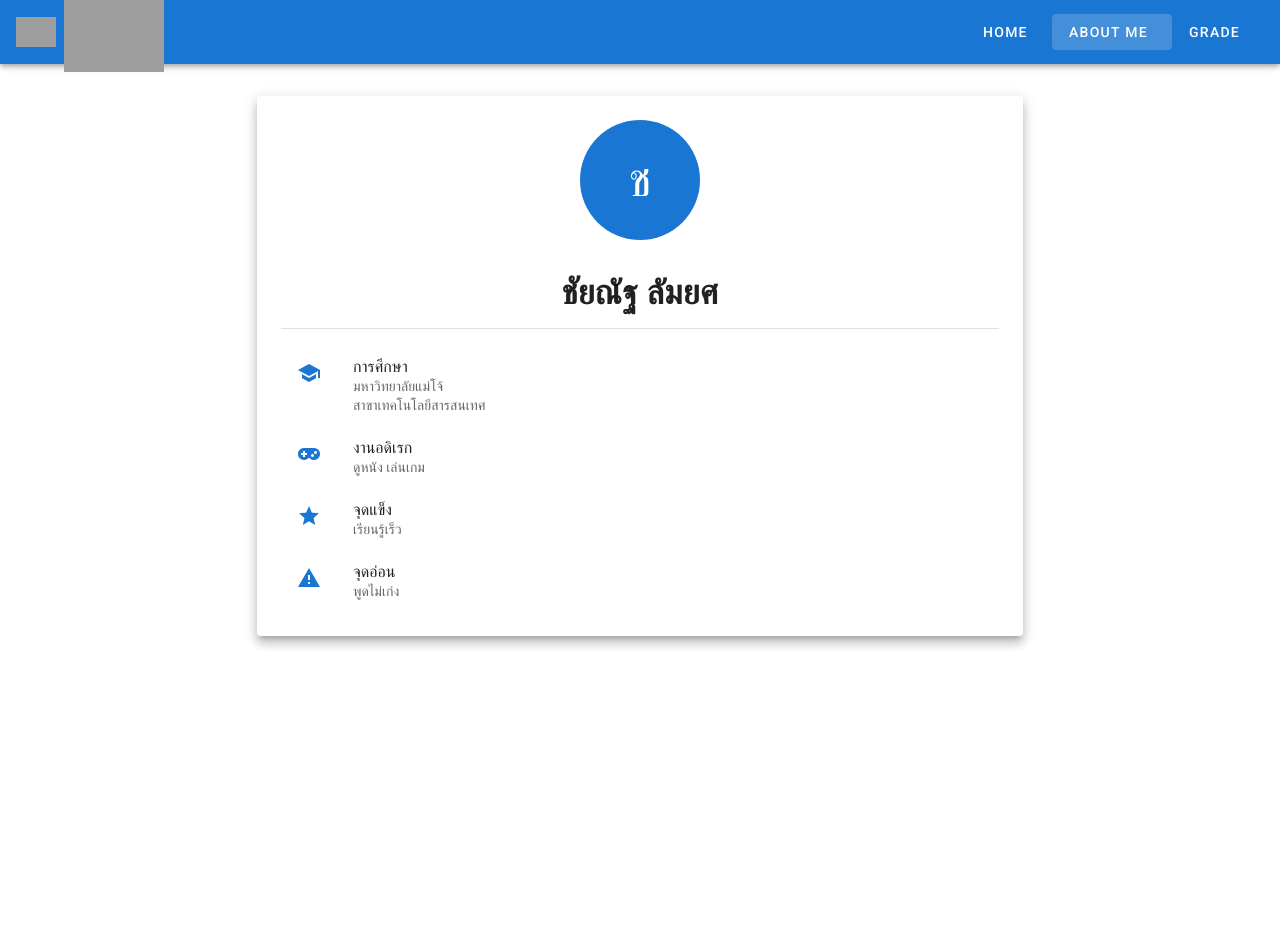
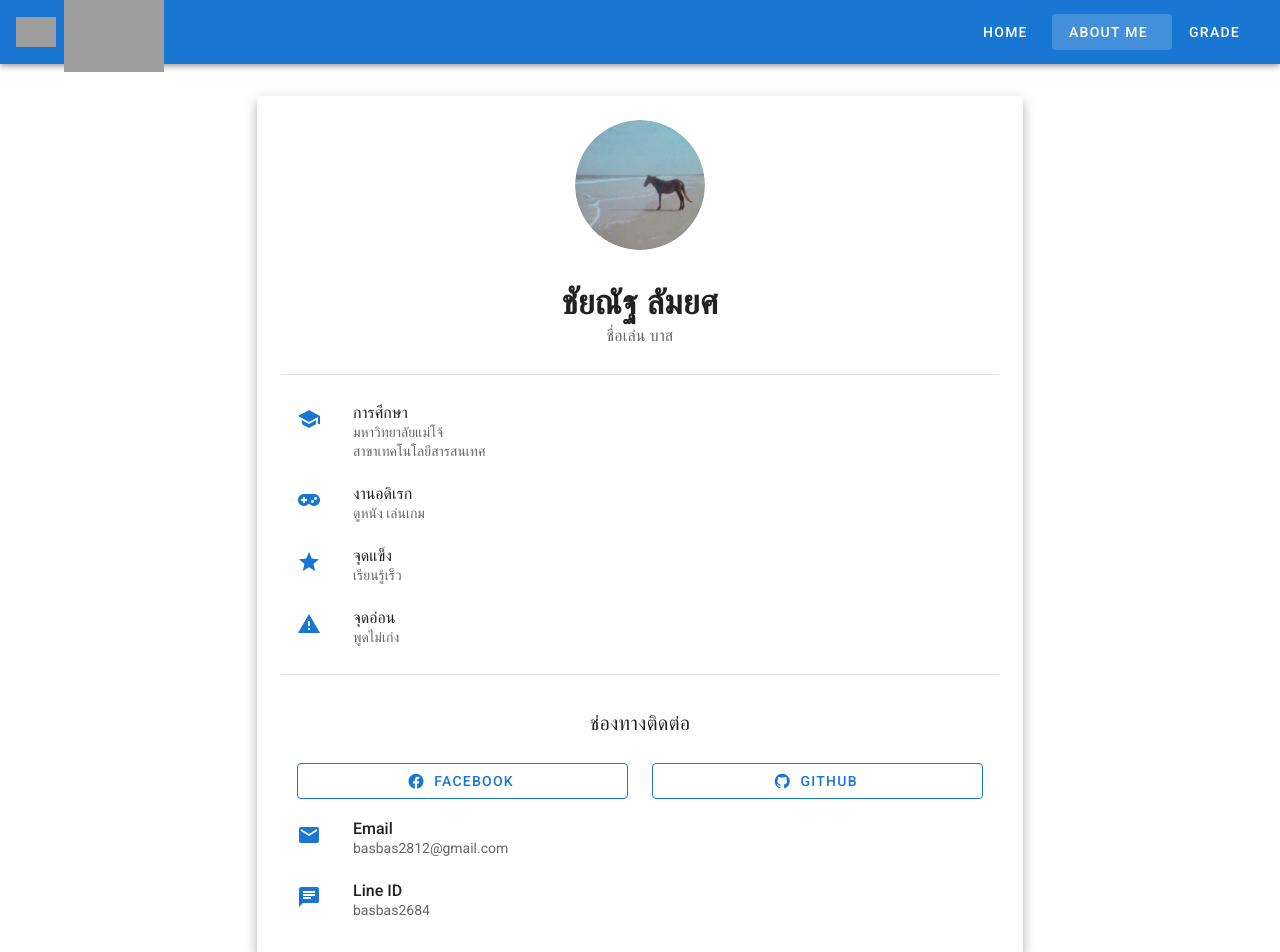
Before and after one commit to basbas2812/Workshop-VueJS, a Vue app: page /aboutme in a window 1280 px wide. Shown: the top 952 px of the page. Before the commit the page ends 800 px from the top, so only its background shows below. Built offline with nearby package versions, Linux system fonts and the light colour scheme; grey boxes are pictures that could not be loaded.

Commit message:
add aboutme profile and contact

```diff
--- a/src/views/AboutMe.vue
+++ b/src/views/AboutMe.vue
@@ -5,8 +5,8 @@
         <v-card class="pa-6" elevation="8">
           <v-row align="center" justify="center">
             <v-col cols="auto">
-              <v-avatar size="120" color="primary" class="mb-4">
-                <span class="white--text text-h3">ช</span>
+              <v-avatar size="130" class="mb-4">
+                <img :src="require('@/assets/ProfileMeme.png')" alt="Profile" />
               </v-avatar>
             </v-col>
           </v-row>
@@ -15,6 +15,10 @@
             ชัยณัฐ ลัมยศ
           </v-card-title>
 
+          <v-card-subtitle class="text-center text-subtitle-1 mb-2">
+            ชื่อเล่น บาส
+          </v-card-subtitle>
+
           <v-divider class="mb-4"></v-divider>
 
           <v-list-item>
@@ -22,9 +26,7 @@
               <v-icon color="primary">mdi-school</v-icon>
             </v-list-item-icon>
             <v-list-item-content>
-              <v-list-item-title class="font-weight-medium"
-                >การศึกษา</v-list-item-title
-              >
+              <v-list-item-title class="font-weight-medium">การศึกษา</v-list-item-title>
               <v-list-item-subtitle>มหาวิทยาลัยแม่โจ้</v-list-item-subtitle>
               <v-list-item-subtitle>สาขาเทคโนโลยีสารสนเทศ</v-list-item-subtitle>
             </v-list-item-content>
@@ -35,9 +37,7 @@
               <v-icon color="primary">mdi-gamepad-variant</v-icon>
             </v-list-item-icon>
             <v-list-item-content>
-              <v-list-item-title class="font-weight-medium"
-                >งานอดิเรก</v-list-item-title
-              >
+              <v-list-item-title class="font-weight-medium">งานอดิเรก</v-list-item-title>
               <v-list-item-subtitle>ดูหนัง เล่นเกม</v-list-item-subtitle>
             </v-list-item-content>
           </v-list-item>
@@ -47,9 +47,7 @@
               <v-icon color="primary">mdi-star</v-icon>
             </v-list-item-icon>
             <v-list-item-content>
-              <v-list-item-title class="font-weight-medium"
-                >จุดแข็ง</v-list-item-title
-              >
+              <v-list-item-title class="font-weight-medium">จุดแข็ง</v-list-item-title>
               <v-list-item-subtitle>เรียนรู้เร็ว</v-list-item-subtitle>
             </v-list-item-content>
           </v-list-item>
@@ -59,10 +57,63 @@
               <v-icon color="primary">mdi-alert</v-icon>
             </v-list-item-icon>
             <v-list-item-content>
-              <v-list-item-title class="font-weight-medium"
-                >จุดอ่อน</v-list-item-title
+              <v-list-item-title class="font-weight-medium">จุดอ่อน</v-list-item-title>
+              <v-list-item-subtitle>พูดไม่เก่ง</v-list-item-subtitle>
+            </v-list-item-content>
+          </v-list-item>
+
+          <v-divider class="my-4"></v-divider>
+
+          <v-card-title class="justify-center text-h6 font-weight-medium mb-2">
+            ช่องทางติดต่อ
+          </v-card-title>
+
+          <v-row justify="center" class="px-4">
+            <v-col cols="6">
+              <v-btn
+                block
+                outlined
+                color="primary"
+                href="https://www.facebook.com/bas.bas.524/"
+                target="_blank"
+                class="mb-2"
               >
-              <v-list-item-subtitle>พูดไม่เก่ง</v-list-item-subtitle>
+                <v-icon left>mdi-facebook</v-icon>
+                Facebook
+              </v-btn>
+            </v-col>
+            <v-col cols="6">
+              <v-btn
+                block
+                outlined
+                color="primary"
+                href="https://github.com/basbas2812"
+                target="_blank"
+                class="mb-2"
+              >
+                <v-icon left>mdi-github</v-icon>
+                GitHub
+              </v-btn>
+            </v-col>
+          </v-row>
+
+          <v-list-item>
+            <v-list-item-icon>
+              <v-icon color="primary">mdi-email</v-icon>
+            </v-list-item-icon>
+            <v-list-item-content>
+              <v-list-item-title class="font-weight-medium">Email</v-list-item-title>
+              <v-list-item-subtitle>basbas2812@gmail.com</v-list-item-subtitle>
+            </v-list-item-content>
+          </v-list-item>
+
+          <v-list-item>
+            <v-list-item-icon>
+              <v-icon color="primary">mdi-message-text</v-icon>
+            </v-list-item-icon>
+            <v-list-item-content>
+              <v-list-item-title class="font-weight-medium">Line ID</v-list-item-title>
+              <v-list-item-subtitle>basbas2684</v-list-item-subtitle>
             </v-list-item-content>
           </v-list-item>
         </v-card>
```
Also changed, not shown: src/assets/ProfileMeme.png (added).
